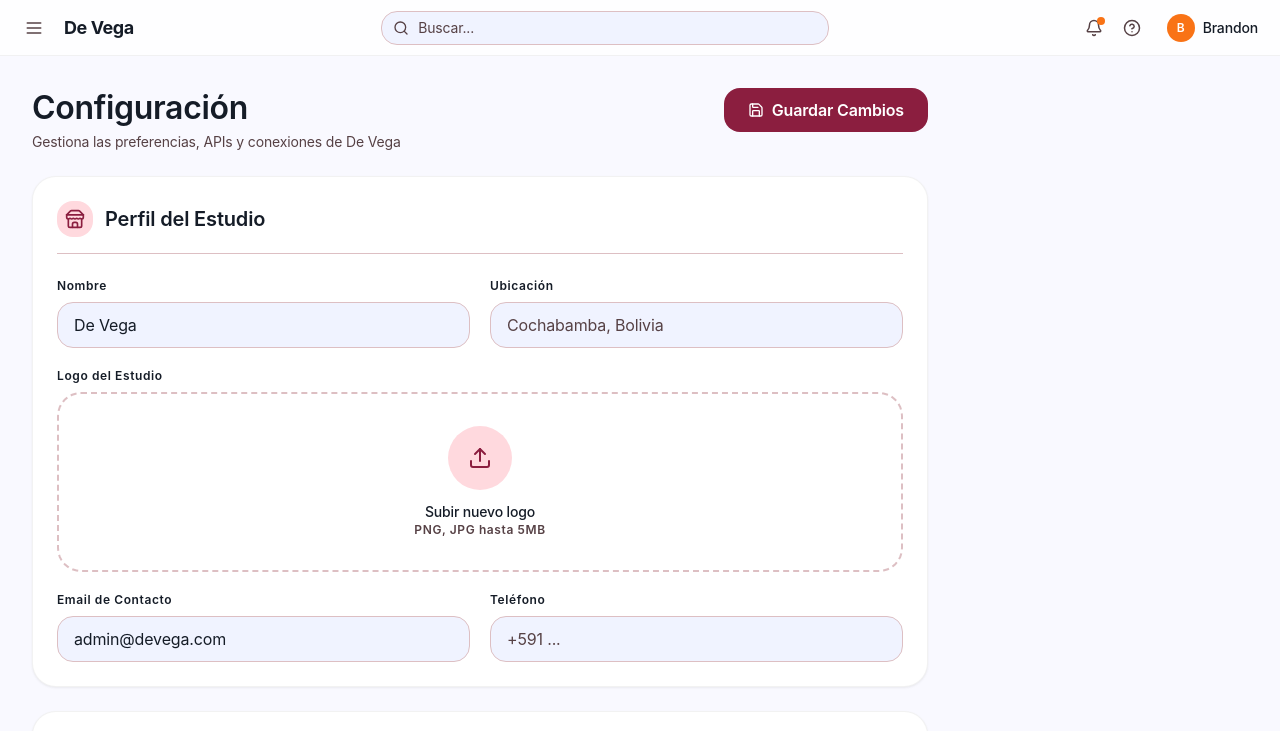
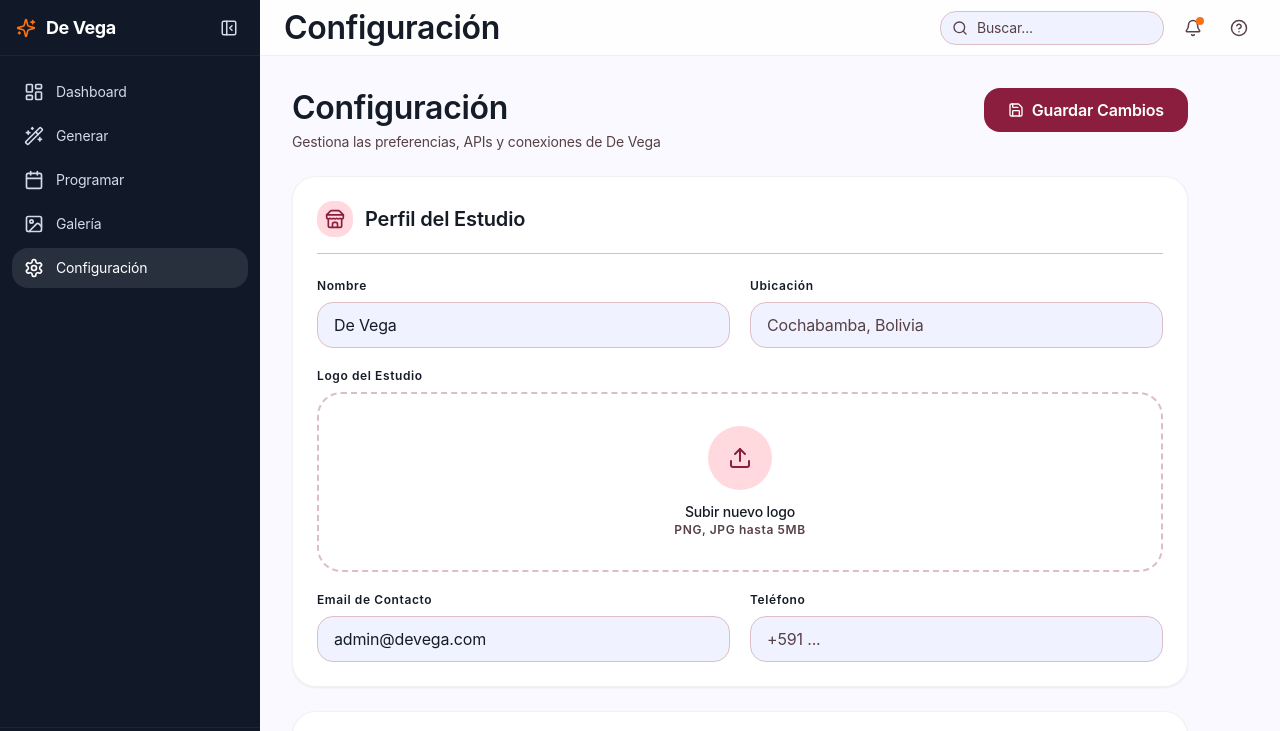
Before and after one commit to garcia-bj/dashboard-de-vega, a Next.js app in the folder frontend/: page /settings in a window 1280 px wide. Shown: the top 731 px of the page. Built offline with nearby package versions, Linux system fonts and the light colour scheme.

Commit message:
refactor(frontend): sidebar lateral colapsable 260px↔64px + topbar glass, más moderno

```diff
--- a/frontend/src/app/(app)/layout.tsx
+++ b/frontend/src/app/(app)/layout.tsx
@@ -2,7 +2,7 @@
 
 import { useState, useEffect, useRef } from "react";
 import Link from "next/link";
-import { usePathname, useRouter } from "next/navigation";
+import { usePathname } from "next/navigation";
 import {
   LayoutDashboard,
   Wand2,
@@ -12,8 +12,9 @@ import {
   Search,
   Bell,
   HelpCircle,
-  Menu,
-  X,
+  PanelLeftClose,
+  PanelLeftOpen,
+  Sparkles,
   User,
   LogOut,
   LifeBuoy,
@@ -21,7 +22,7 @@ import {
 
 const navItems = [
   { icon: LayoutDashboard, label: "Dashboard", href: "/dashboard" },
-  { icon: Wand2, label: "Generar Imagen", href: "/generate" },
+  { icon: Wand2, label: "Generar", href: "/generate" },
   { icon: Calendar, label: "Programar", href: "/schedule" },
   { icon: ImageIcon, label: "Galería", href: "/media" },
   { icon: Settings, label: "Configuración", href: "/settings" },
@@ -29,32 +30,23 @@ const navItems = [
 
 export default function AppLayout({ children }: { children: React.ReactNode }) {
   const pathname = usePathname();
-  const router = useRouter();
-  const [menuOpen, setMenuOpen] = useState(false);
+  const [collapsed, setCollapsed] = useState(false);
   const [userMenuOpen, setUserMenuOpen] = useState(false);
-  const menuRef = useRef<HTMLDivElement>(null);
   const userMenuRef = useRef<HTMLDivElement>(null);
 
   const currentPage = navItems.find((i) => pathname?.startsWith(i.href))?.label || "De Vega";
 
-  // Close menus on Esc
   useEffect(() => {
     const handler = (e: KeyboardEvent) => {
-      if (e.key === "Escape") {
-        setMenuOpen(false);
-        setUserMenuOpen(false);
-      }
+      if (e.key === "Escape") setUserMenuOpen(false);
+      if (e.ctrlKey && e.key === "b") { e.preventDefault(); setCollapsed((c) => !c); }
     };
     document.addEventListener("keydown", handler);
     return () => document.removeEventListener("keydown", handler);
   }, []);
 
-  // Close menus on click outside
   useEffect(() => {
     const handler = (e: MouseEvent) => {
-      if (menuRef.current && !menuRef.current.contains(e.target as Node)) {
-        setMenuOpen(false);
-      }
       if (userMenuRef.current && !userMenuRef.current.contains(e.target as Node)) {
         setUserMenuOpen(false);
       }
@@ -63,47 +55,139 @@ export default function AppLayout({ children }: { children: React.ReactNode }) {
     return () => document.removeEventListener("mousedown", handler);
   }, []);
 
-  const handleNavigate = (href: string) => {
-    setMenuOpen(false);
-    router.push(href);
-  };
+  return (
+    <div className="flex min-h-screen bg-surface">
+      {/* ─── Sidebar ─── */}
+      <aside
+        className={`fixed inset-y-0 left-0 z-40 flex flex-col bg-tertiary transition-all duration-300 ease-in-out ${
+          collapsed ? "w-[64px]" : "w-[260px]"
+        }`}
+      >
+        {/* Logo */}
+        <div className="flex items-center h-14 px-4 border-b border-white/5 flex-shrink-0">
+          {collapsed ? (
+            <button
+              onClick={() => setCollapsed(false)}
+              className="p-2 rounded-lg hover:bg-white/10 text-surface-dim hover:text-white transition-colors mx-auto"
+              title="Expandir menú"
+            >
+              <Sparkles size={22} className="text-secondary" />
+            </button>
+          ) : (
+            <div className="flex items-center justify-between w-full">
+              <Link href="/dashboard" className="flex items-center gap-2.5 min-w-0">
+                <Sparkles size={20} className="text-secondary flex-shrink-0" />
+                <span className="text-lg font-bold text-white tracking-tight truncate">De Vega</span>
+              </Link>
+              <button
+                onClick={() => setCollapsed(true)}
+                className="p-1.5 rounded-lg hover:bg-white/10 text-surface-dim hover:text-white transition-colors flex-shrink-0"
+                title="Colapsar menú"
+              >
+                <PanelLeftClose size={18} />
+              </button>
+            </div>
+          )}
+        </div>
 
+        {/* Nav */}
+        <nav className="flex-1 px-3 py-4 space-y-1 overflow-y-auto">
+          {navItems.map((item) => {
+            const isActive = pathname === item.href || pathname?.startsWith(item.href + "/");
             return (
-    <div className="min-h-screen bg-surface">
-      {/* Topbar */}
-      <header className="sticky top-0 z-50 h-14 border-b border-black/5 bg-white/80 backdrop-blur-xl">
-        <div className="flex items-center justify-between h-full px-4">
-          {/* Left: Menu toggle + Brand */}
-          <div className="flex items-center gap-3">
+              <Link
+                key={item.href}
+                href={item.href}
+                title={collapsed ? item.label : undefined}
+                className={`flex items-center gap-3 rounded-lg transition-all duration-150 ${
+                  collapsed ? "justify-center px-2 py-3" : "px-3 py-2.5"
+                } ${
+                  isActive
+                    ? "bg-white/10 text-white font-semibold"
+                    : "text-surface-dim hover:text-white hover:bg-white/5 font-medium"
+                }`}
+              >
+                <item.icon size={20} className="flex-shrink-0" />
+                {!collapsed && <span className="text-body-md truncate">{item.label}</span>}
+              </Link>
+            );
+          })}
+        </nav>
+
+        {/* User */}
+        <div className={`px-3 py-3 border-t border-white/5 flex-shrink-0 ${collapsed ? "flex justify-center" : ""}`}>
+          {collapsed ? (
             <button
-              onClick={() => { setMenuOpen(!menuOpen); setUserMenuOpen(false); }}
-              className="p-2 rounded-lg hover:bg-surface-container transition-colors text-on-surface-variant hover:text-on-surface"
+              onClick={() => setUserMenuOpen(!userMenuOpen)}
+              className="w-9 h-9 rounded-full bg-secondary flex items-center justify-center text-white font-semibold text-sm hover:ring-2 hover:ring-secondary/40 transition-all"
             >
-              {menuOpen ? <X size={20} /> : <Menu size={20} />}
+              B
+            </button>
+          ) : (
+            <div className="relative" ref={userMenuRef}>
+              <button
+                onClick={() => setUserMenuOpen(!userMenuOpen)}
+                className="flex items-center gap-3 w-full px-2 py-1.5 rounded-lg hover:bg-white/5 transition-colors"
+              >
+                <div className="w-8 h-8 rounded-full bg-secondary flex items-center justify-center text-white font-semibold text-xs flex-shrink-0">
+                  B
+                </div>
+                <div className="flex-1 min-w-0 text-left">
+                  <p className="text-white text-body-md font-medium truncate">Brandon</p>
+                  <p className="text-surface-dim text-label-sm">Admin</p>
+                </div>
               </button>
 
-            <button
-              onClick={() => { setMenuOpen(!menuOpen); setUserMenuOpen(false); }}
-              className="flex items-center gap-2"
-            >
-              <span className="text-lg font-bold text-on-surface tracking-tight">De Vega</span>
+              {userMenuOpen && (
+                <div className="absolute left-0 bottom-full mb-1 w-52 bg-white border border-outline-variant rounded-xl shadow-lg z-50 overflow-hidden animate-in origin-bottom-left">
+                  <div className="p-1.5">
+                    <button className="w-full flex items-center gap-3 px-3 py-2 rounded-lg text-body-md text-on-surface hover:bg-surface-container transition-colors">
+                      <User size={16} className="text-on-surface-variant" />
+                      Perfil
+                    </button>
+                    <button className="w-full flex items-center gap-3 px-3 py-2 rounded-lg text-body-md text-on-surface hover:bg-surface-container transition-colors">
+                      <LifeBuoy size={16} className="text-on-surface-variant" />
+                      Soporte
+                    </button>
+                    <hr className="border-outline-variant my-1 mx-2" />
+                    <button className="w-full flex items-center gap-3 px-3 py-2 rounded-lg text-body-md text-error hover:bg-error-container transition-colors">
+                      <LogOut size={16} />
+                      Cerrar sesión
                     </button>
                   </div>
+                </div>
+              )}
+            </div>
+          )}
+        </div>
+      </aside>
 
-          {/* Center: Search */}
-          <div className="hidden md:block flex-1 max-w-md mx-8">
-            <div className="relative">
+      {/* ─── Main ─── */}
+      <div className={`flex-1 transition-all duration-300 ease-in-out ${collapsed ? "ml-[64px]" : "ml-[260px]"}`}>
+        {/* Topbar */}
+        <header className="sticky top-0 z-30 h-14 border-b border-black/5 bg-white/80 backdrop-blur-xl flex items-center justify-between px-6">
+          <div className="flex items-center gap-3">
+            {collapsed && (
+              <button
+                onClick={() => setCollapsed(false)}
+                className="p-1.5 rounded-lg hover:bg-surface-container text-on-surface-variant hover:text-on-surface transition-colors"
+                title="Expandir menú"
+              >
+                <PanelLeftOpen size={18} />
+              </button>
+            )}
+            <h2 className="text-headline-lg text-on-surface">{currentPage}</h2>
+          </div>
+
+          <div className="flex items-center gap-3">
+            <div className="hidden md:block relative">
               <Search size={16} className="absolute left-3 top-1/2 -translate-y-1/2 text-on-surface-variant" />
               <input
                 type="text"
                 placeholder="Buscar..."
-                className="w-full bg-surface-low border border-outline-variant rounded-lg pl-9 pr-4 py-1.5 text-body-md text-on-surface placeholder-on-surface-variant focus:border-primary focus:ring-2 focus:ring-primary/10 transition-colors outline-none"
+                className="w-56 bg-surface-low border border-outline-variant rounded-lg pl-9 pr-4 py-1.5 text-body-md text-on-surface placeholder-on-surface-variant focus:border-primary focus:ring-2 focus:ring-primary/10 transition-all outline-none"
               />
             </div>
-          </div>
-
-          {/* Right: Actions */}
-          <div className="flex items-center gap-1">
             <button className="relative p-2 rounded-lg hover:bg-surface-container transition-colors">
               <Bell size={18} className="text-on-surface-variant" />
               <span className="absolute top-1.5 right-1.5 w-2 h-2 bg-secondary rounded-full" />
@@ -111,93 +195,12 @@ export default function AppLayout({ children }: { children: React.ReactNode }) {
             <button className="p-2 rounded-lg hover:bg-surface-container transition-colors">
               <HelpCircle size={18} className="text-on-surface-variant" />
             </button>
-
-            <div className="relative" ref={userMenuRef}>
-              <button
-                onClick={() => { setUserMenuOpen(!userMenuOpen); setMenuOpen(false); }}
-                className="flex items-center gap-2 ml-2 p-1.5 rounded-lg hover:bg-surface-container transition-colors"
-              >
-                <div className="w-7 h-7 rounded-full bg-secondary flex items-center justify-center text-white font-semibold text-xs">
-                  B
-                </div>
-                <span className="hidden sm:block text-body-md text-on-surface font-medium">Brandon</span>
-              </button>
-
-              {userMenuOpen && (
-                <div className="absolute right-0 top-full mt-1 w-52 bg-white border border-outline-variant rounded-xl shadow-lg z-50 overflow-hidden animate-in fade-in zoom-in-95 origin-top-right">
-                  <div className="p-2">
-                    <div className="flex items-center gap-3 px-3 py-2.5 mb-1">
-                      <div className="w-9 h-9 rounded-full bg-secondary flex items-center justify-center text-white font-semibold text-sm">
-                        B
-                      </div>
-                      <div>
-                        <p className="text-body-md text-on-surface font-medium">Brandon</p>
-                        <p className="text-label-sm text-on-surface-variant">Admin</p>
-                      </div>
-                    </div>
-                    <hr className="border-outline-variant my-1" />
-                    <button
-                      onClick={() => { setUserMenuOpen(false); router.push("/settings"); }}
-                      className="w-full flex items-center gap-3 px-3 py-2.5 rounded-lg text-body-md text-on-surface hover:bg-surface-container transition-colors"
-                    >
-                      <User size={16} className="text-on-surface-variant" />
-                      Perfil
-                    </button>
-                    <button className="w-full flex items-center gap-3 px-3 py-2.5 rounded-lg text-body-md text-on-surface hover:bg-surface-container transition-colors">
-                      <LifeBuoy size={16} className="text-on-surface-variant" />
-                      Soporte
-                    </button>
-                    <hr className="border-outline-variant my-1" />
-                    <button
-                      onClick={() => { setUserMenuOpen(false); router.push("/login"); }}
-                      className="w-full flex items-center gap-3 px-3 py-2.5 rounded-lg text-body-md text-error hover:bg-error-container transition-colors"
-                    >
-                      <LogOut size={16} />
-                      Cerrar sesión
-                    </button>
-                  </div>
-                </div>
-              )}
-            </div>
-          </div>
           </div>
         </header>
 
-      {/* Slide-down Menu */}
-      {menuOpen && (
-        <div ref={menuRef} className="absolute top-14 left-0 right-0 z-40 bg-white border-b border-outline-variant shadow-lg animate-in fade-in slide-in-from-top-2 duration-200">
-          <div className="max-w-5xl mx-auto px-4 py-3 grid grid-cols-1 sm:grid-cols-2 md:grid-cols-3 lg:grid-cols-5 gap-1">
-            {navItems.map((item) => {
-              const isActive = pathname === item.href || pathname?.startsWith(item.href + "/");
-              return (
-                <button
-                  key={item.href}
-                  onClick={() => handleNavigate(item.href)}
-                  className={isActive ? "dropdown-item-active" : "dropdown-item"}
-                >
-                  <item.icon size={20} />
-                  <span>{item.label}</span>
-                </button>
-              );
-            })}
+        {/* Content */}
+        <main className="p-6 md:p-8">{children}</main>
       </div>
-
-          {/* Quick stats */}
-          <div className="border-t border-outline-variant">
-            <div className="max-w-5xl mx-auto px-4 py-3 flex items-center gap-6 text-label-sm text-on-surface-variant">
-              <span className="flex items-center gap-1.5">
-                <span className="w-1.5 h-1.5 rounded-full bg-green-500" />
-                Sistema activo
-              </span>
-              <span>3 publicaciones hoy</span>
-              <span>847 imágenes generadas</span>
-            </div>
-          </div>
-        </div>
-      )}
-
-      {/* Page Content */}
-      <main className="p-4 md:p-8">{children}</main>
     </div>
   );
 }
```
Also changed, not shown: frontend/src/app/globals.css (+2 -12 lines), 1 other file (tests, documents, lock files or other folders). Lines whose indentation alone changed are shown as unchanged.
